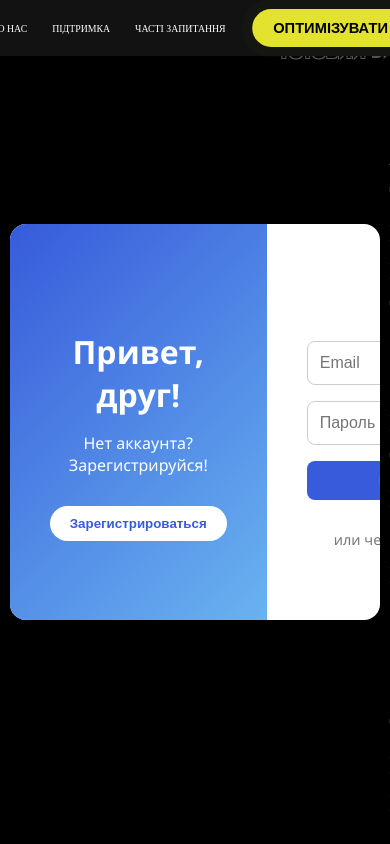
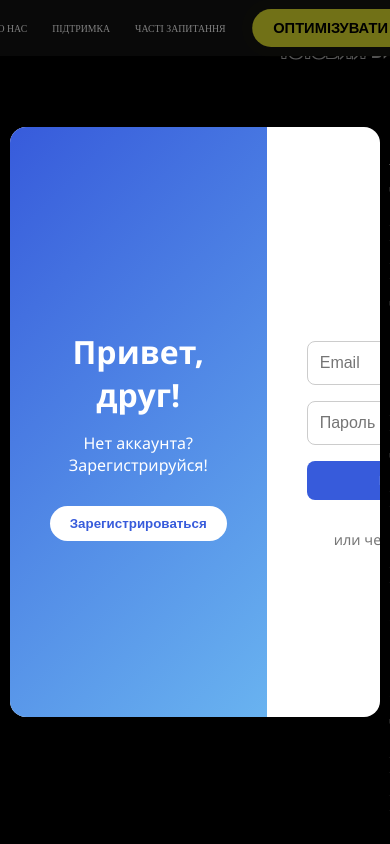
Before and after one commit to SSSkeletry/RateWebPage, a React (Create React App) app in the folder client/: page / in a window 390 px wide. Both pictures are taken after a click on the button "ОПТИМІЗУВАТИ". Shown: the top 844 px of the page. Built offline with nearby package versions, Linux system fonts and the light colour scheme; grey boxes are pictures that could not be loaded; a web font is replaced by a local one.

Commit message:
Refactor Auth component: enhance modal interaction by closing on overlay click; update styles for improved responsiveness and transition effects

```diff
--- a/client/src/shared/components/Auth.jsx
+++ b/client/src/shared/components/Auth.jsx
@@ -11,8 +11,11 @@ const Auth = ({ isOpen, setIsOpen }) => {
   return (
     <>
       {isOpen && (
-        <div className="modalOverlay">
-          <div className={`container ${isRegister ? "sign-in" : ""}`}>
+        <div className="modalOverlay" onClick={closeModal}>
+          <div
+            className={`container ${isRegister ? "sign-in" : ""}`}
+            onClick={(e) => e.stopPropagation()}
+          >
             <div className="leftPanel">
               <div className="content">
                 <h2>{isRegister ? "С возвращением!" : "Привет, друг!"}</h2>
@@ -50,9 +53,6 @@ const Auth = ({ isOpen, setIsOpen }) => {
                   <i className="fab fa-tiktok" />
                 </div>
               </form>
-              <button className="closeBtn" onClick={closeModal}>
-                <i className="bi bi-x-lg"></i>
-              </button>
             </div>
           </div>
         </div>
--- a/client/src/shared/styles/Auth.css
+++ b/client/src/shared/styles/Auth.css
@@ -17,7 +17,8 @@
   border-radius: 16px;
   overflow: hidden;
   box-shadow: 0 15px 30px rgba(0, 0, 0, 0.2);
-  transition: all 0.5s ease-in-out;
+  transition: height 0.3s ease, all 0.5s ease-in-out;
+  min-height: 70vh;
 }
 
 .leftPanel {
@@ -29,6 +30,7 @@
   justify-content: center;
   align-items: center;
   transition: all 0.5s ease;
+  z-index: 1;
 }
 
 .leftPanel .content {
--- a/client/src/shared/styles/Navbar.css
+++ b/client/src/shared/styles/Navbar.css
@@ -11,7 +11,7 @@
   display: flex;
   justify-content: center;
   align-items: center;
-  z-index: 1000;
+  z-index: 2;
   transition: top 0.3s ease;
   box-shadow: 0 5px 15px rgba(0, 0, 0, 0.5);
 }
```
